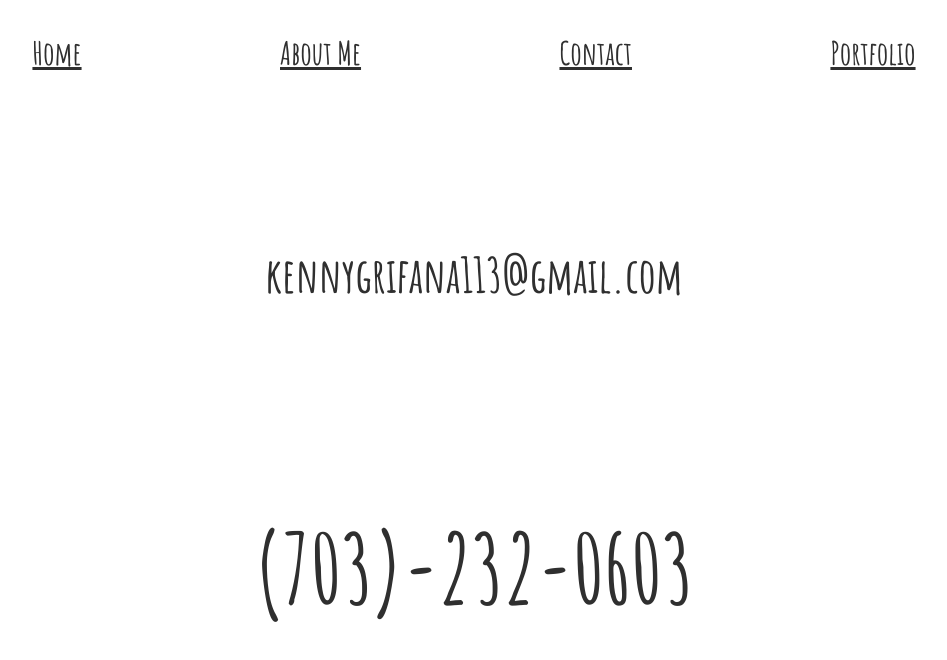
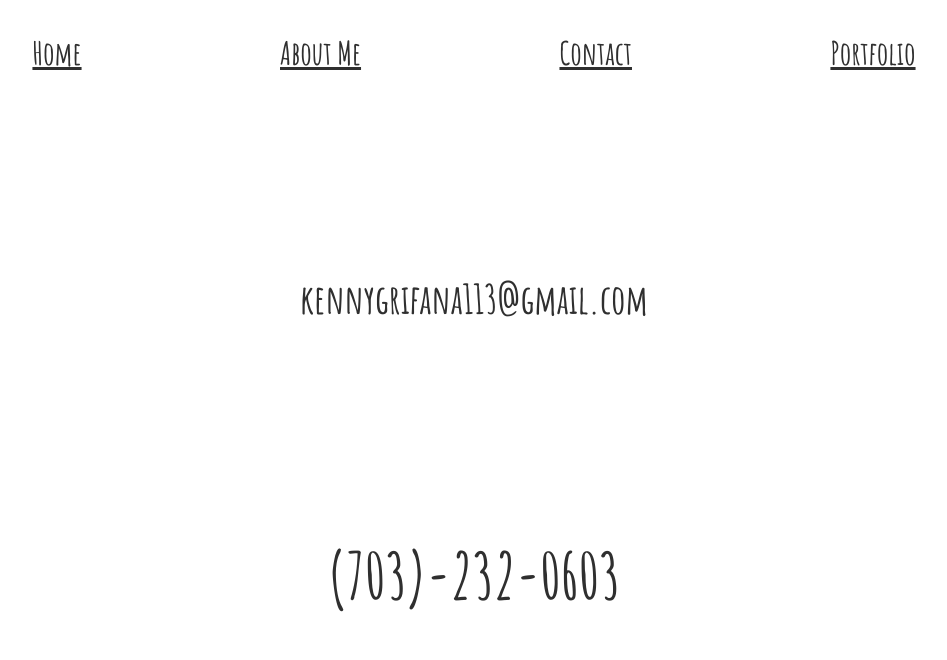
Before and after one commit to kgrif113/Personal-website, a plain HTML site: page contact.html in a window 1280 px wide. Shown: the whole page, without its empty margins (166-1113 px from the left). Drawn offline with Linux system fonts and the light colour scheme.

Commit message:
final hopefully lol

```diff
--- a/contact.html
+++ b/contact.html
@@ -23,7 +23,7 @@
   </ul>
 </div>
     <h1 class="email">kennygrifana113@gmail.com</h1>
-    <h1>(703)-232-0603</h1>
+    <h1 class="phonenumber">(703)-232-0603</h1>
     <a href="https://www.linkedin.com/in/kenny-grifana-97219a144/"> </a>
   </body>
 </html>
--- a/style.css
+++ b/style.css
@@ -69,7 +69,7 @@ ul {
   width: 100%;
 }
 .email {
-  font-size: xxx-large;
+  font-size: 250%;
 }
 .flexbox {
   /* border: 2px, solid, black; */
@@ -86,5 +86,5 @@ ul {
   height: 30%;
 }
 .phonenumber {
-  font-size: x-large;
+  font-size: 400%;
 }
```
